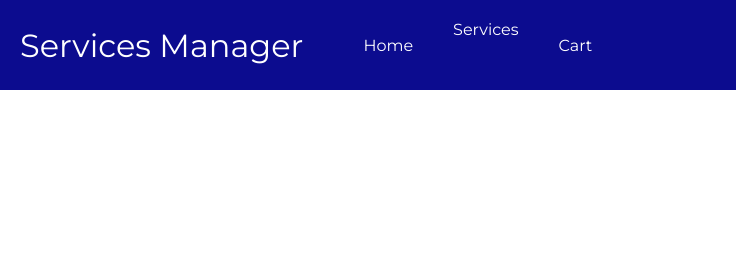
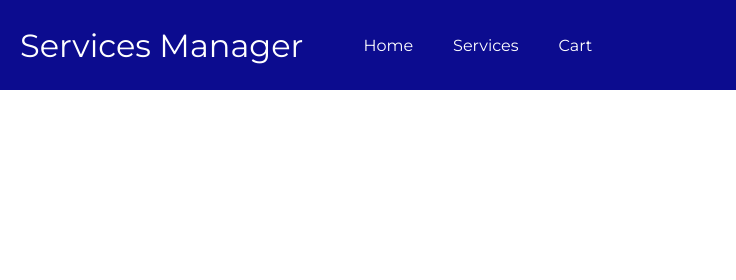
Before and after one commit to abdellah240/services-manager, a website: page pages/index.html in a window 1280 px wide. Shown: the top 280 px of the page, 0-736 px from the left. Drawn offline with Linux system fonts and the light colour scheme.

Commit message:
update nav-element.css
fixed "Services" glitch

```diff
--- a/styles/nav-element.css
+++ b/styles/nav-element.css
@@ -17,6 +17,8 @@
 .nav-element__item {
   list-style: none;
   display: flex;
+  align-items: center;
+  justify-content: center;
 }
 
 .nav-element__link {
@@ -25,6 +27,8 @@
   text-decoration: none;
   color: white;
   padding: 20px;
+  margin: 0;
+  text-align: center;
 }
 
 .nav-element__item:hover {
```
